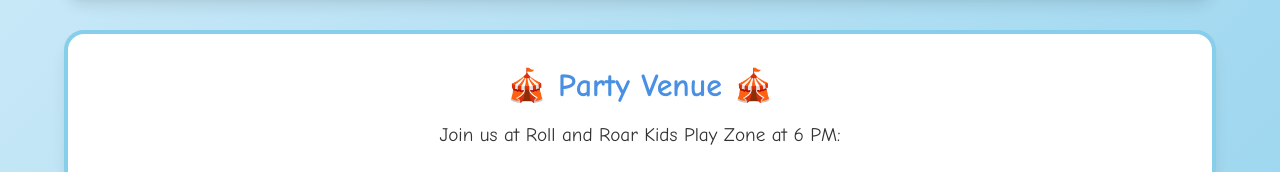
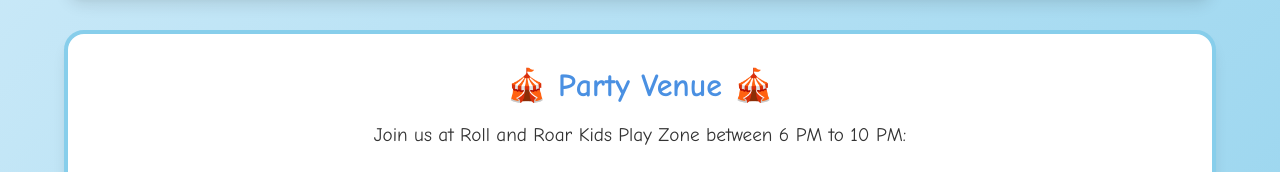
Before and after one commit to Tang0o/tang0o.github.io, a plain HTML site: page index.html in a window 1280 px wide. Shown: the part 1447-1619 px from the top of the page. Drawn offline with Linux system fonts and the light colour scheme.

Commit message:
Update index.html

```diff
--- a/index.html
+++ b/index.html
@@ -999,7 +999,7 @@
         <section class="venue-section">
             <h2>🎪 Party Venue 🎪</h2>
             <p class="venue-description">
-                Join us at Roll and Roar Kids Play Zone at 6 PM:
+                Join us at Roll and Roar Kids Play Zone between 6 PM to 10 PM:
             </p>
             <div class="venue-features">
                 <span class="feature-tag">🛝 Slides</span>
```
